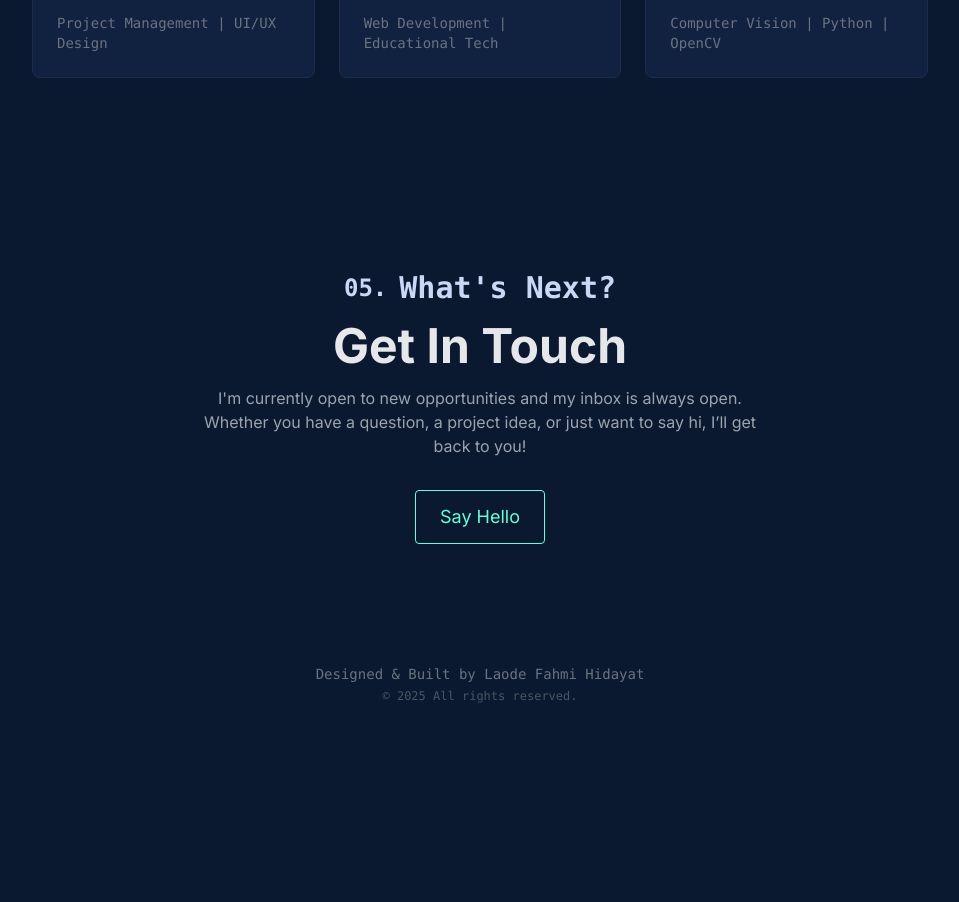
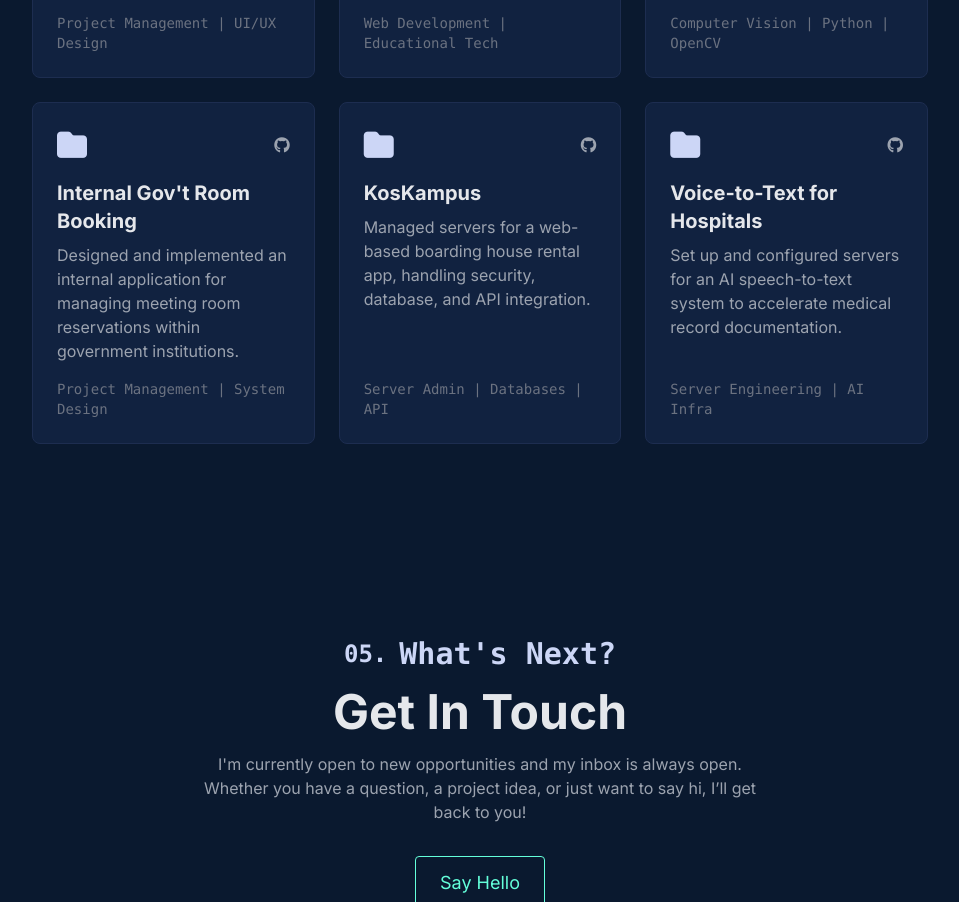
Before and after one commit to Benylaode/portofolio-ku, a plain HTML site: page index.html in a window 1280 px wide. Shown: the part 3686-4588 px from the top of the page, without its empty margins (160-1119 px from the left). Before the commit the page ends 4414 px from the top, so only its background shows below. Drawn offline with nearby package versions, Linux system fonts and the light colour scheme.

Commit message:
Update index.html

```diff
--- a/index.html
+++ b/index.html
@@ -534,6 +534,42 @@
                     <p class="text-gray-400 flex-grow">Developed the core face recognition features for an employee attendance system to improve efficiency and accuracy in tracking.</p>
                     <p class="font-mono text-sm text-gray-500 mt-4">Computer Vision | Python | OpenCV</p>
                 </div>
+                 <!-- Project Card 7 -->
+                 <div class="card p-6 rounded-lg flex flex-col">
+                    <div class="flex justify-between items-center mb-4">
+                        <i class="fas fa-folder text-3xl text-highlight-text"></i>
+                        <div class="text-right">
+                             <a href="https://github.com/Benylaode" target="_blank" class="text-gray-400 hover:text-highlight-text transition-colors"><i class="fab fa-github"></i></a>
+                        </div>
+                    </div>
+                    <h3 class="text-xl font-bold text-gray-200 mb-2">Internal Gov't Room Booking</h3>
+                    <p class="text-gray-400 flex-grow">Designed and implemented an internal application for managing meeting room reservations within government institutions.</p>
+                    <p class="font-mono text-sm text-gray-500 mt-4">Project Management | System Design</p>
+                </div>
+                 <!-- Project Card 8 -->
+                 <div class="card p-6 rounded-lg flex flex-col">
+                    <div class="flex justify-between items-center mb-4">
+                        <i class="fas fa-folder text-3xl text-highlight-text"></i>
+                        <div class="text-right">
+                             <a href="https://github.com/Benylaode" target="_blank" class="text-gray-400 hover:text-highlight-text transition-colors"><i class="fab fa-github"></i></a>
+                        </div>
+                    </div>
+                    <h3 class="text-xl font-bold text-gray-200 mb-2">KosKampus</h3>
+                    <p class="text-gray-400 flex-grow">Managed servers for a web-based boarding house rental app, handling security, database, and API integration.</p>
+                    <p class="font-mono text-sm text-gray-500 mt-4">Server Admin | Databases | API</p>
+                </div>
+                 <!-- Project Card 9 -->
+                 <div class="card p-6 rounded-lg flex flex-col">
+                    <div class="flex justify-between items-center mb-4">
+                        <i class="fas fa-folder text-3xl text-highlight-text"></i>
+                        <div class="text-right">
+                             <a href="https://github.com/Benylaode" target="_blank" class="text-gray-400 hover:text-highlight-text transition-colors"><i class="fab fa-github"></i></a>
+                        </div>
+                    </div>
+                    <h3 class="text-xl font-bold text-gray-200 mb-2">Voice-to-Text for Hospitals</h3>
+                    <p class="text-gray-400 flex-grow">Set up and configured servers for an AI speech-to-text system to accelerate medical record documentation.</p>
+                    <p class="font-mono text-sm text-gray-500 mt-4">Server Engineering | AI Infra</p>
+                </div>
             </div>
         </section>
 
@@ -556,7 +592,7 @@
     <footer class="py-6 text-center text-gray-500 font-mono text-sm">
         <div class="md:hidden flex justify-center space-x-6 mb-4">
              <a href="https://github.com/Benylaode" target="_blank" class="hover:text-highlight-text transition-colors text-2xl"><i class="fab fa-github"></i></a>
-             <a href="https://www.linkedin.com/in/laode-fahmi-hidayat/" target="_blank" class="hover:text-highlight-text transition-colors text-2xl"><i class="fab fa-linkedin"></i></a>
+             <a href="https://www.linkedin.com/in/laode-hidayat-a36833351/" target="_blank" class="hover:text-highlight-text transition-colors text-2xl"><i class="fab fa-linkedin"></i></a>
              <a href="mailto:bayubulan659@gmail.com" class="hover:text-highlight-text transition-colors text-2xl"><i class="fas fa-envelope"></i></a>
         </div>
         <p>
```
